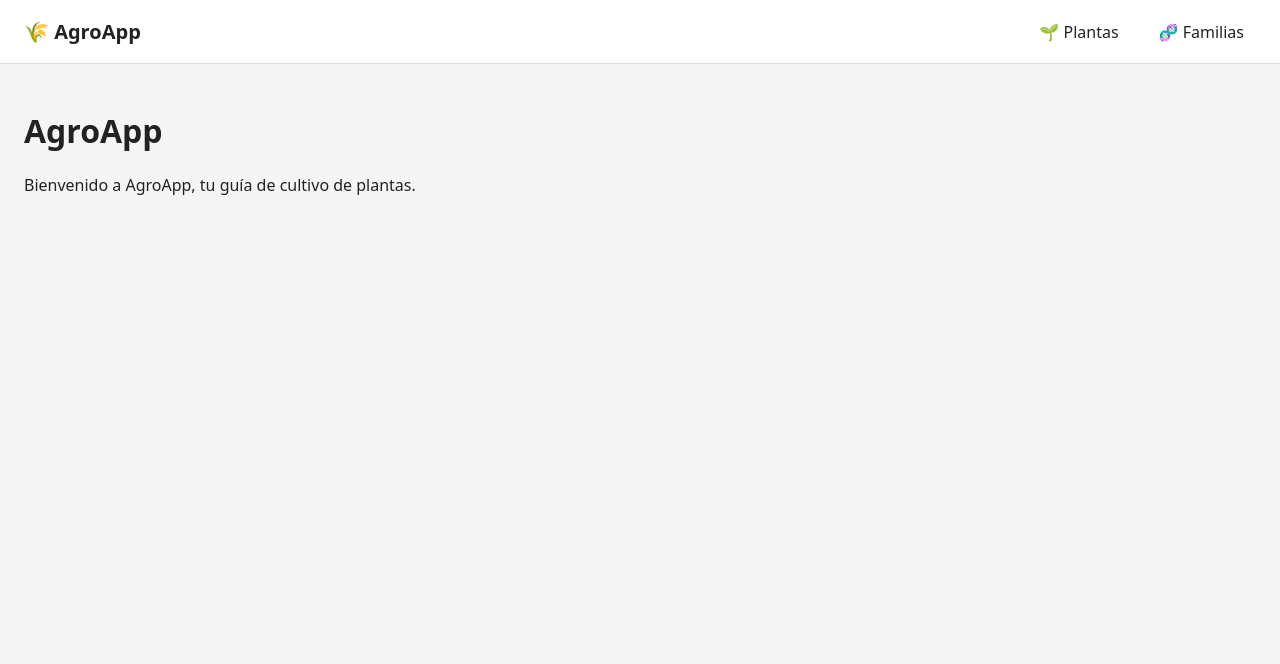
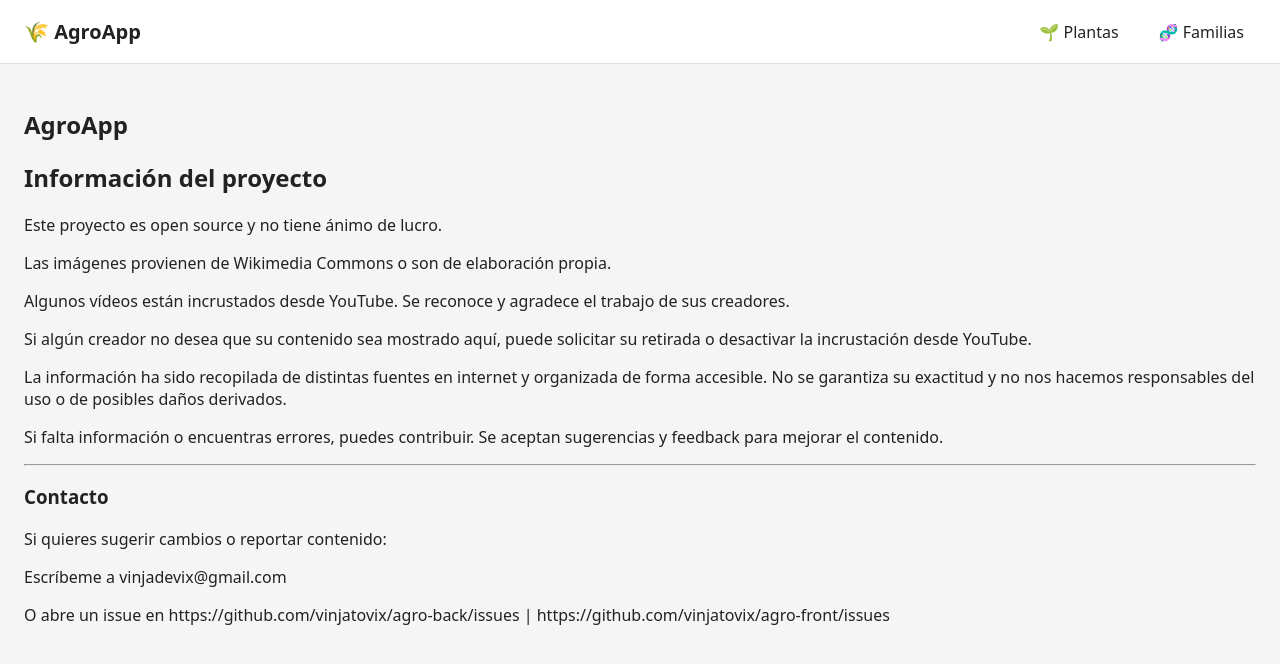
Before and after one commit to vinjatovix/agro-front, a React (Vite) app: page / in a window 1280 px wide. Shown: the top 664 px of the page. Built offline with nearby package versions, Linux system fonts and the light colour scheme; no server answers.

Commit message:
feat(Home): add project information and disclaimer to the home page

```diff
--- a/src/i18n/core/dictionary.ts
+++ b/src/i18n/core/dictionary.ts
@@ -2,6 +2,32 @@ export const dictionary = {
   app: {
     brand: 'AgroApp',
     welcome_message: 'Bienvenido a AgroApp, tu guía de cultivo de plantas.',
+
+    info: {
+      title: 'Información del proyecto',
+      nonprofit: 'Este proyecto es open source y no tiene ánimo de lucro.',
+
+      images:
+        'Las imágenes provienen de Wikimedia Commons o son de elaboración propia.',
+
+      videos:
+        'Algunos vídeos están incrustados desde YouTube. Se reconoce y agradece el trabajo de sus creadores.',
+
+      youtube_notice:
+        'Si algún creador no desea que su contenido sea mostrado aquí, puede solicitar su retirada o desactivar la incrustación desde YouTube.',
+
+      disclaimer:
+        'La información ha sido recopilada de distintas fuentes en internet y organizada de forma accesible. No se garantiza su exactitud y no nos hacemos responsables del uso o de posibles daños derivados.',
+
+      feedback:
+        'Si falta información o encuentras errores, puedes contribuir. Se aceptan sugerencias y feedback para mejorar el contenido.',
+      contact: 'Contacto',
+      contact_text: 'Si quieres sugerir cambios o reportar contenido:',
+      email: 'Escríbeme a',
+      github: 'O abre un issue en',
+      github_back: 'https://github.com/vinjatovix/agro-back/issues',
+      github_front: 'https://github.com/vinjatovix/agro-front/issues'
+    },
     nav: {
       plants: 'Plantas',
       families: 'Familias'
--- a/src/pages/Home.tsx
+++ b/src/pages/Home.tsx
@@ -2,10 +2,44 @@ import { t } from '../i18n/core/t';
 
 export default function Home() {
   return (
-    <div>
+    <section>
       <h1>{t('app.brand')}</h1>
+      <h2>{t('app.info.title')}</h2>
 
-      <p>{t('app.welcome_message')}</p>
-    </div>
+      <p>{t('app.info.nonprofit')}</p>
+      <p>{t('app.info.images')}</p>
+      <p>{t('app.info.videos')}</p>
+      <p>{t('app.info.youtube_notice')}</p>
+      <p>{t('app.info.disclaimer')}</p>
+      <p>{t('app.info.feedback')}</p>
+
+      <hr />
+
+      <h3>{t('app.info.contact')}</h3>
+      <p>{t('app.info.contact_text')}</p>
+
+      <p>
+        {t('app.info.email')}{' '}
+        <a href="mailto:vinjadevix@gmail.com">vinjadevix@gmail.com</a>
+      </p>
+      <p>
+        {t('app.info.github')}{' '}
+        <a
+          href={t('app.info.github_back')}
+          target="_blank"
+          rel="noopener noreferrer"
+        >
+          {t('app.info.github_back')}
+        </a>
+        {' | '}
+        <a
+          href={t('app.info.github_front')}
+          target="_blank"
+          rel="noopener noreferrer"
+        >
+          {t('app.info.github_front')}
+        </a>
+      </p>
+    </section>
   );
 }
```
